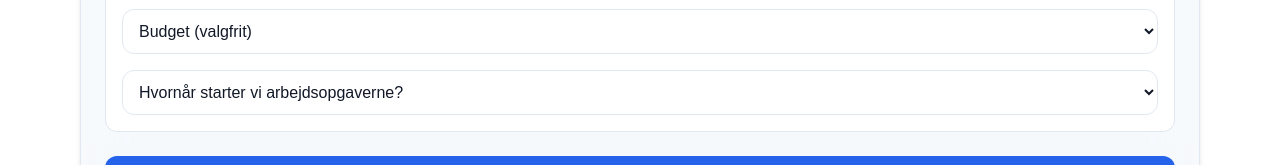
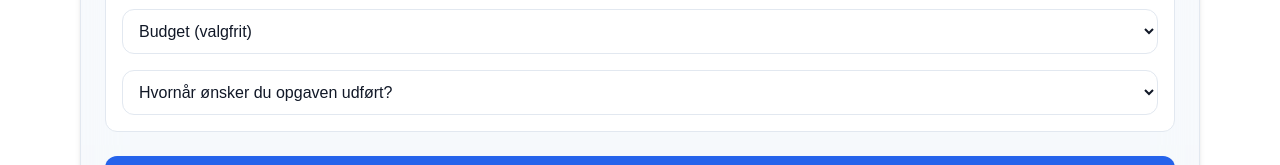
Before and after one commit to MrThygesen/godmatch, a Next.js app: page /el in a window 1280 px wide. Shown: the part 1380-1545 px from the top of the page. Built offline with nearby package versions, Linux system fonts and the light colour scheme.

Commit message:
budget update

```diff
--- a/components/LeadForm.tsx
+++ b/components/LeadForm.tsx
@@ -199,7 +199,7 @@ export default function LeadForm({ category, tasks }: LeadFormProps) {
 </select>
 
             <select name="urgency" className={inputClass} required>
-              <option value="">Hvornår starter vi arbejdsopgaverne?</option>
+              <option value="">Hvornår ønsker du opgaven udført?</option>
               <option value="Hurtigst muligt">Hurtigst muligt</option>
               <option value="1-2 måneder">1–2 måneder</option>
               <option value="3-4 måneder">3-4 måneder</option>
```
